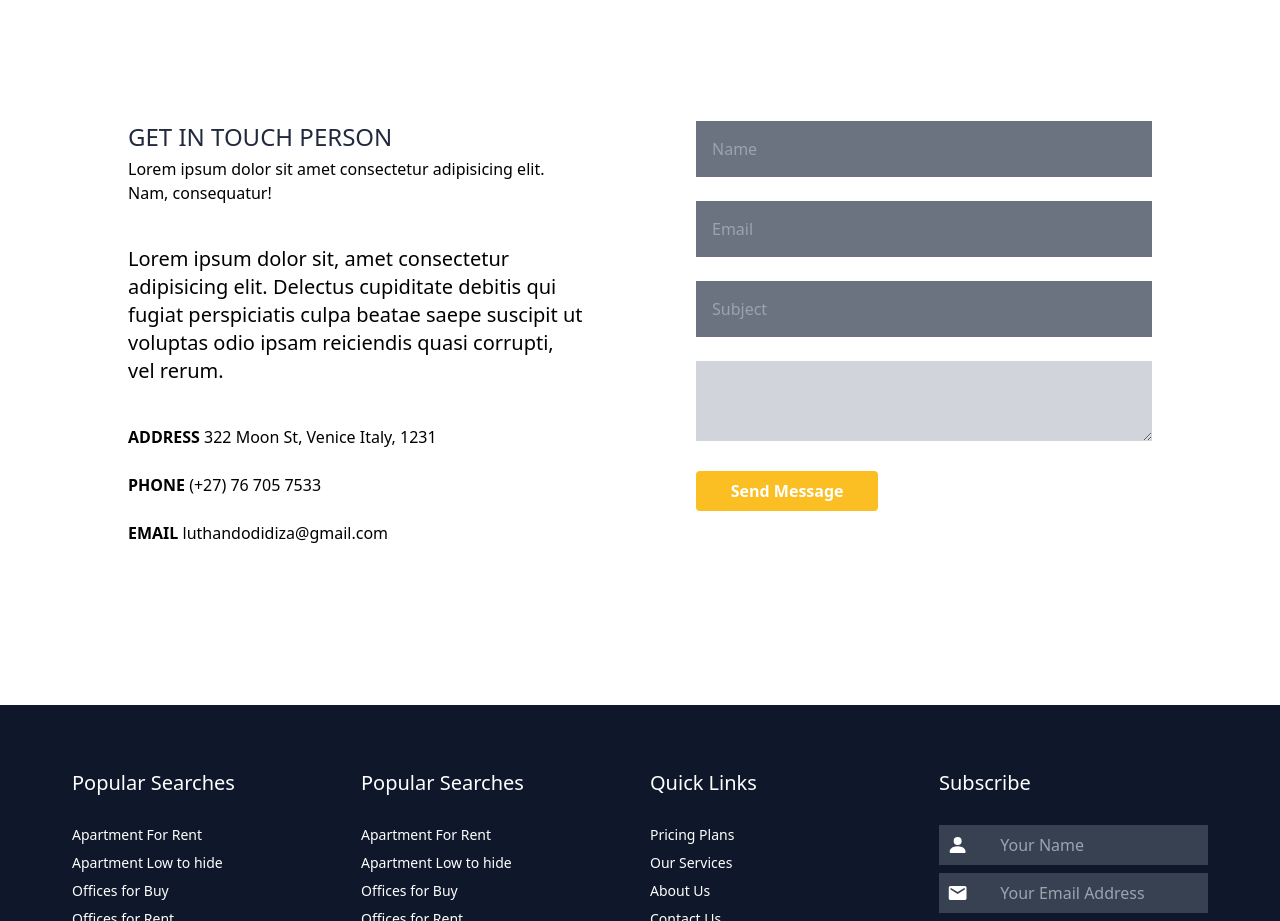
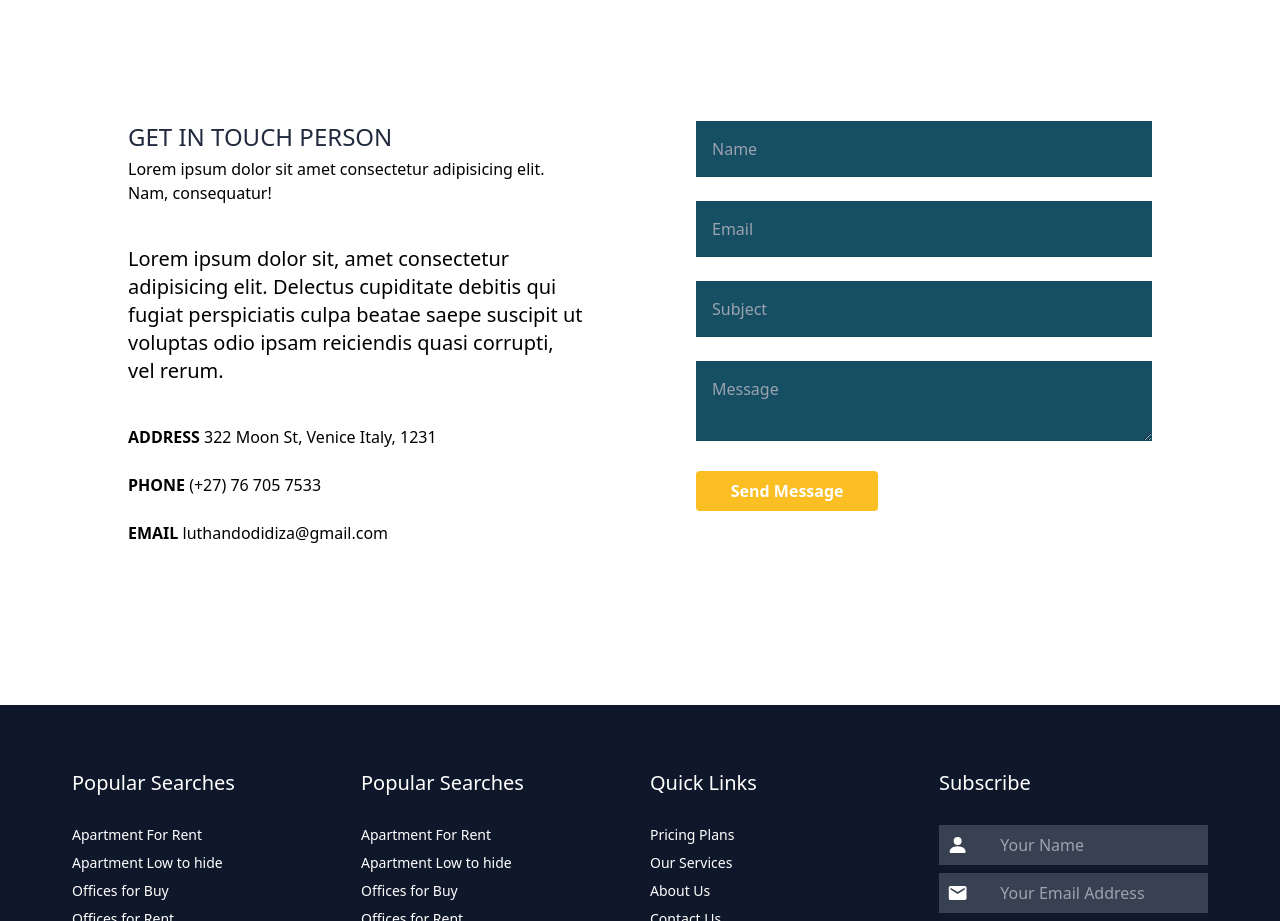
Before and after one commit to Luthando496/Cities-site, a React (Vite) app: page /contact in a window 1280 px wide. Shown: the part 1080-2001 px from the top of the page. Built offline with nearby package versions, Linux system fonts and the light colour scheme; the HTML template or start-up script is replaced by a standard one.

Commit message:
added contact-page

```diff
--- a/src/pages/Contact.jsx
+++ b/src/pages/Contact.jsx
@@ -17,7 +17,7 @@ const Contact = () => {
         </div>
 
         <div className="py-40">
-            <div className="w-[80%] mx-auto grid grid-cols-2 gap-28">
+            <div className="w-[80%] mx-auto flex flex-col lg:grid lg:grid-cols-2 gap-28">
                 {/*  */}
                 <div className="leftie">
                     <h1 className="text-2xl uppercase text-darkBlue3 font-light">Get in touch person</h1>
@@ -36,10 +36,10 @@ const Contact = () => {
                 </div>
                 {/*  */}
                 <div className="rightie space-y-6">
-                    <input type="text" name="" id="" className='p-4 w-full bg-gray-500' placeholder='Name' />
-                    <input type="email" name="" id="" className='p-4 w-full bg-gray-500' placeholder='Email' />
-                    <input type="text" name="" id="" className='p-4 w-full bg-gray-500' placeholder='Subject' />
-                    <textarea name="" id=""  className='bg-gray-300 h-[5rem] w-full'
+                    <input type="text" name="" id="" className='p-4 w-full bg-cyan-900 text-darkBlue2' placeholder='Name' />
+                    <input type="email" name="" id="" className='p-4 w-full bg-cyan-900 text-darkBlue2' placeholder='Email' />
+                    <input type="text" name="" id="" className='p-4 w-full bg-cyan-900 text-darkBlue2' placeholder='Subject' />
+                    <textarea name="" id="" placeholder='Message'  className='bg-cyan-900 text-darkBlue2 p-4 h-[5rem] w-full'
                     ></textarea>
                     <button className='text-white hover:text-white bg-amber-400 w-[40%] hover:bg-amber-900 font-bold py-2 px-6 rounded'>Send Message</button>
                 </div>
```
